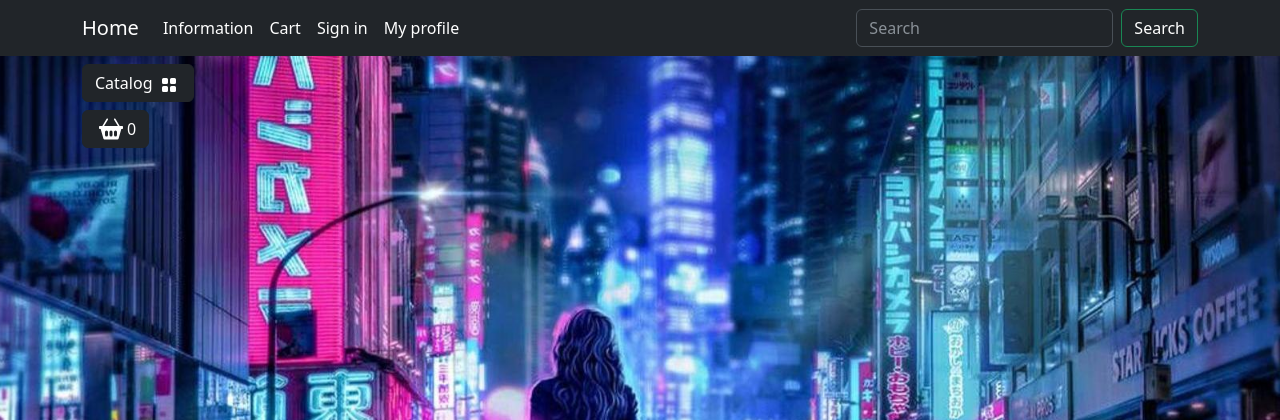
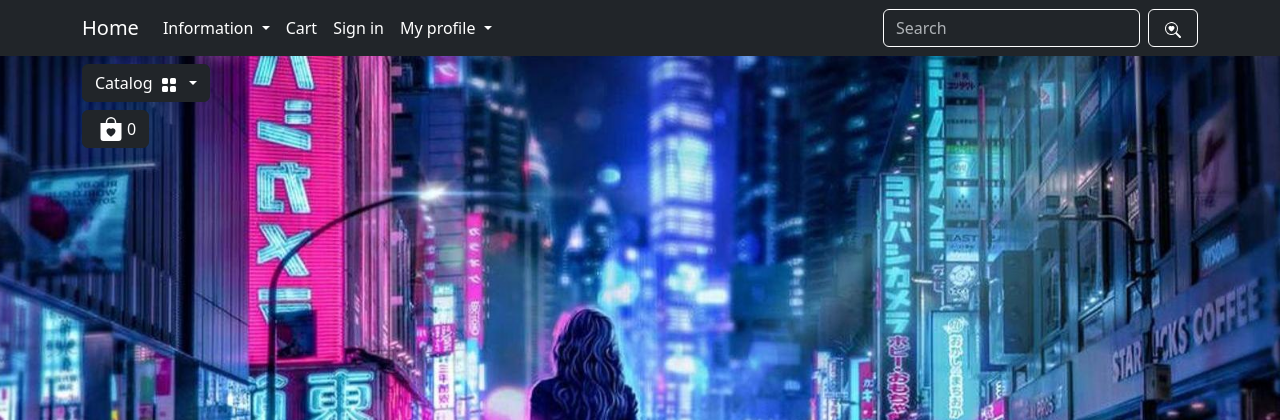
Before and after one commit to Fridrif27/django-ecommerce, a Django app: page / in a window 1280 px wide. Shown: the top 420 px of the page. Run offline with Django 4.2, Linux system fonts and the light colour scheme; data that the repository does not hold is empty; parts of the project's set-up code (start-up, migrations or seed data) failed here and were passed over; some libraries are stand-ins or nearby versions.

Commit message:
changed icons

```diff
--- a/main/templates/main/base.html
+++ b/main/templates/main/base.html
@@ -9,6 +9,7 @@
     <meta name="viewport" content="width=device-width, initial-scale=1.0">
     <link rel="stylesheet" href="{% static "deps/css/bootstrap/bootstrap.min.css" %}">
     <link rel="stylesheet" href="{% static "deps/css/my_css.css" %}">
+    <link href="https://cdn.jsdelivr.net/npm/bootstrap@5.3.3/dist/css/bootstrap.min.css" rel="stylesheet" integrity="sha384-QWTKZyjpPEjISv5WaRU9OFeRpok6YctnYmDr5pNlyT2bRjXh0JMhjY6hW+ALEwIH" crossorigin="anonymous">
     <!-- Стиль footer-a для главной страницы -->
     {% block css %}
 
@@ -68,8 +69,9 @@
                         </li>
                     </ul>
                     <form class="d-flex" role="search">
-                        <input class="form-control me-2" type="search" placeholder="Search" aria-label="Search">
-                        <button class="btn btn-outline-success text-white" type="submit">Search</button>
+                        <input class="form-control me-2" type="search" placeholder="Search" aria-label="Search" style="border-color: white;">
+                        <button class="btn btn-outline-success text-white" type="submit" style="background-color: transparent; border-color: white;"> <!-- This line was modified -->
+                            <img class="mx-1" src="static/deps/icons/search-heart.svg" alt="Catalog Icon" width="16" height="16" fill="white">
                     </form>
                 </div>
             </div>
--- a/static/deps/css/my_css.css
+++ b/static/deps/css/my_css.css
@@ -36,3 +36,6 @@
   border-radius: 15px;
   font-size: 0.7rem;
 }
+.btn-outline-success:hover {
+        background-color: blue !important;
+    }
```
Also changed, not shown: static/deps/icons/basket2-fill.svg, static/deps/icons/box-arrow-in-left.svg, static/deps/icons/box-arrow-in-right.svg, static/deps/icons/cart-plus.svg, static/deps/icons/facebook.svg (deleted), static/deps/icons/grid-fill.svg, static/deps/icons/instagram.svg (added), static/deps/icons/search-heart.svg (added), static/deps/icons/trash3-fill.svg.
